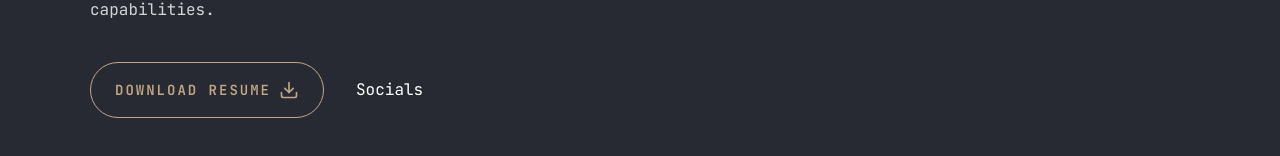
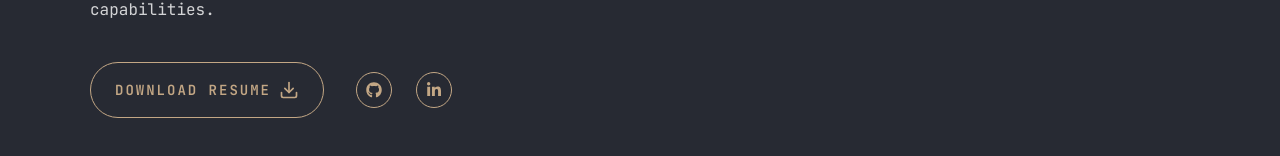
Before and after one commit to PraneethBunny123/Portfolio, a Next.js app: page / in a window 1280 px wide. Shown: the part 380-536 px from the top of the page. Built offline with nearby package versions, Linux system fonts and the light colour scheme.

Commit message:
Added a socials component that contains the social networks like LinkedIn. Styled it

```diff
--- a/app/page.jsx
+++ b/app/page.jsx
@@ -1,6 +1,7 @@
 import { FiDownload } from 'react-icons/fi'
 
 import { Button } from '@/components/ui/button'
+import Socials from '@/components/Socials'
 
 const Home = () => {
 	return (
@@ -29,7 +30,12 @@ const Home = () => {
 								<span>Download Resume</span>
 								<FiDownload className='text-xl' />
 							</Button>
-                            <div>Socials</div>
+                            <div className='mb-8 xl:mb-0'>
+                                <Socials
+                                    containerStyles='flex gap-6'
+									iconStyles='w-9 h-9 flex justify-center items-center border border-accent text-accent hover:bg-accent hover:text-primary hover:transition-all duration-500 rounded-full'
+                                />
+                            </div>
                         </div>
 					</div>
 
--- /dev/null
+++ b/components/Socials.jsx
@@ -0,0 +1,29 @@
+import Link from 'next/link'
+import { FaGithub, FaLinkedinIn } from 'react-icons/fa'
+
+const socials = [
+	{
+		icon: <FaGithub />,
+		path: 'https://github.com/PraneethBunny123',
+	},
+	{
+		icon: <FaLinkedinIn />,
+		path: 'https://www.linkedin.com/in/praneethg39/',
+	},
+]
+
+export default function Socials({ containerStyles, iconStyles }) {
+	return (
+		<div className={containerStyles}>
+			{socials.map((item, index) => (
+				<Link
+					key={index}
+					href={item.path}
+					target='_blank'
+					className={iconStyles}>
+					{item.icon}
+				</Link>
+			))}
+		</div>
+	)
+}
```
